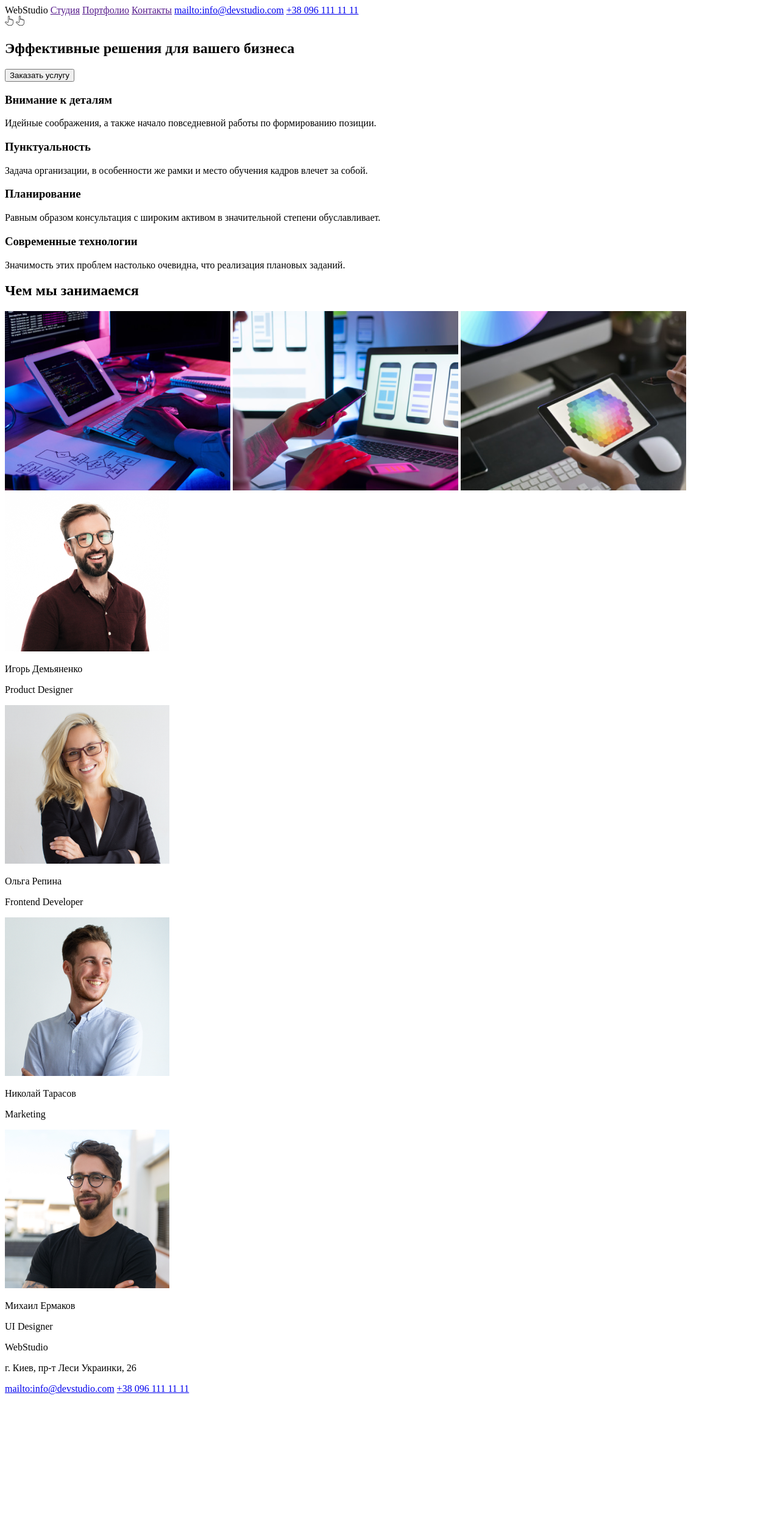
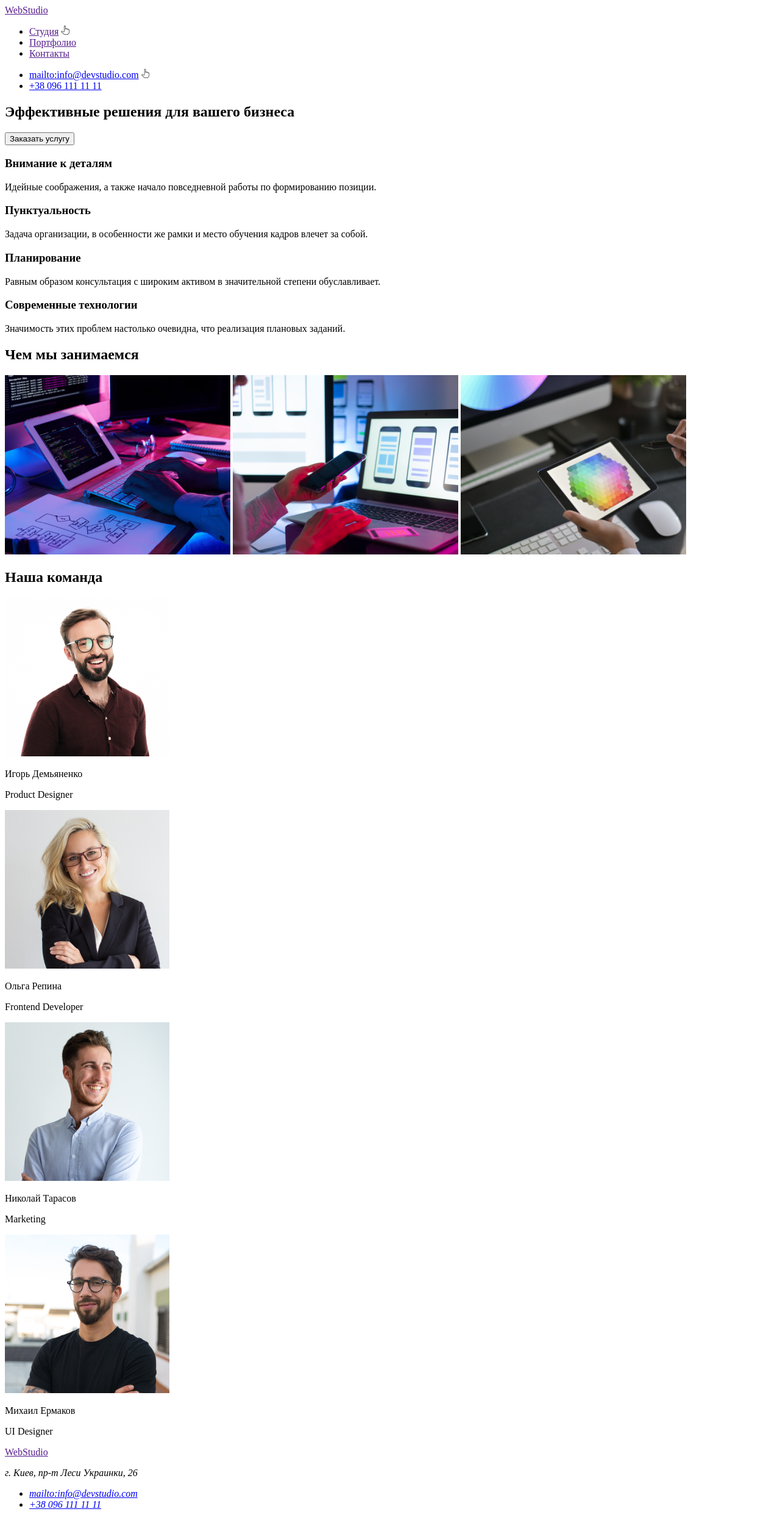
Before and after one commit to YuriiShatskyi/goit-markup-hw-01, a plain HTML site: page index.html in a window 1280 px wide. Shown: the whole page at 61% size. Before the commit the page ends 2294 px from the top, so only its background shows below. Drawn offline with Linux system fonts and the light colour scheme.

Commit message:
Підігнано під пункти ДЗ, змінено png на jpg

```diff
--- a/index.html
+++ b/index.html
@@ -7,19 +7,33 @@
     <title>Web Studio (Version 2.1)</title>
 </head>
 <body>
-    <header>
+    <header> <!-- -->
+            <a href=""><span>Web</span><span>Studio</span></a>
             <nav>
-                <span>Web</span><span>Studio</span>
+                <ul>
+                    <li>
+                        <div>
                             <a href="">Студия</a>
-                <a href="">Портфолио</a>
-                <a href="">Контакты</a>
+                            <img src="/images/vector.jpg" width="13.33" alt="Vector">
+                        </div>
+                    </li>
+                    <li><a href="">Портфолио</a></li>
+                    <li><a href="">Контакты</a></li>
+                </ul>
+            </nav>
+            <div>
+                <ul>
+                    <li>
+                        <div>
                             <a href="mailto:info@devstudio.com">mailto:info@devstudio.com</a>
+                            <img src="/images/vector.jpg" width="13.33" alt="Vector">
+                        </div>
+                    </li>
+                    <li>
                         <a href="tel:+380961111111">+38 096 111 11 11</a>
-                <div>
-                    <img src="/images/vector.png" alt="Vector">
-                    <img src="/images/vector.png" alt="Vector">
+                    </li>
+                </ul>
             </div>
-            </nav>
     </header>
     <main>
         <section> <!--Main title-->
@@ -44,40 +58,47 @@
                 <p>Значимость этих проблем настолько очевидна, что реализация плановых заданий.</p>
             </div>
             <h2>Чем мы занимаемся</h2>
-            <img src="/images/img-01.png" alt="PC">
-            <img src="/images/img-02.png" alt="Mobile">
-            <img src="/images/img-03.png" alt="Tablet">
+            <img src="/images/img-01.jpg" width="370" alt="PC">
+            <img src="/images/img-02.jpg" width="370" alt="Mobile">
+            <img src="/images/img-03.jpg" width="370" alt="Tablet">
         </section>
         <section> <!--Our team-->
+            <h2>Наша команда</h2>
             <div>
-                <img src="/images/img-11-igor.png" alt="Igor">
+                <img src="/images/img-11-igor.jpg" width="270" alt="Igor">
                 <p>Игорь Демьяненко</p>
                 <p>Product Designer</p>
             </div>
             <div>
-                <img src="/images/img-12-olga.png" alt="Olga">
+                <img src="/images/img-12-olga.jpg" width="270" alt="Olga">
                 <p>Ольга Репина</p>
                 <p>Frontend Developer</p>
             </div>
             <div>
-                <img src="/images/img-13-nick.png" alt="Nick">
+                <img src="/images/img-13-nick.jpg" width="270" alt="Nick">
                 <p>Николай Тарасов</p>
                 <p>Marketing</p>
             </div>
             <div>
-                <img src="/images/img-14-mike.png" alt="Mike">
+                <img src="/images/img-14-mike.jpg" width="270" alt="Mike">
                 <p>Михаил Ермаков</p>
                 <p>UI Designer</p>
             </div>
-
         </section>
-
     </main>
     <footer>
-        <span>Web</span><span>Studio</span>
+        <a href=""><span>Web</span><span>Studio</span></a>
+        <address>
             <p>г. Киев, пр-т Леси Украинки, 26</p>
+            <ul>
+                <li>
                     <a href="mailto:info@devstudio.com">mailto:info@devstudio.com</a>
+                </li>
+                <li>
                     <a href="tel:+380961111111">+38 096 111 11 11</a>
+                </li>
+            </ul>
+        </address>
     </footer>
 </body>
 </html>
```
Also changed, not shown: .prettierrc.json (added), images/img-01.jpg (renamed from images/img-01.png), images/img-02.jpg (renamed from images/img-02.png), images/img-03.jpg (renamed from images/img-03.png), images/img-11-igor.jpg (renamed from images/img-11-igor.png), images/img-12-olga.jpg (renamed from images/img-12-olga.png), images/img-13-nick.jpg (renamed from images/img-13-nick.png), images/img-14-mike.jpg (renamed from images/img-14-mike.png), images/vector.jpg (renamed from images/vector.png). Lines whose indentation alone changed are shown as unchanged.
